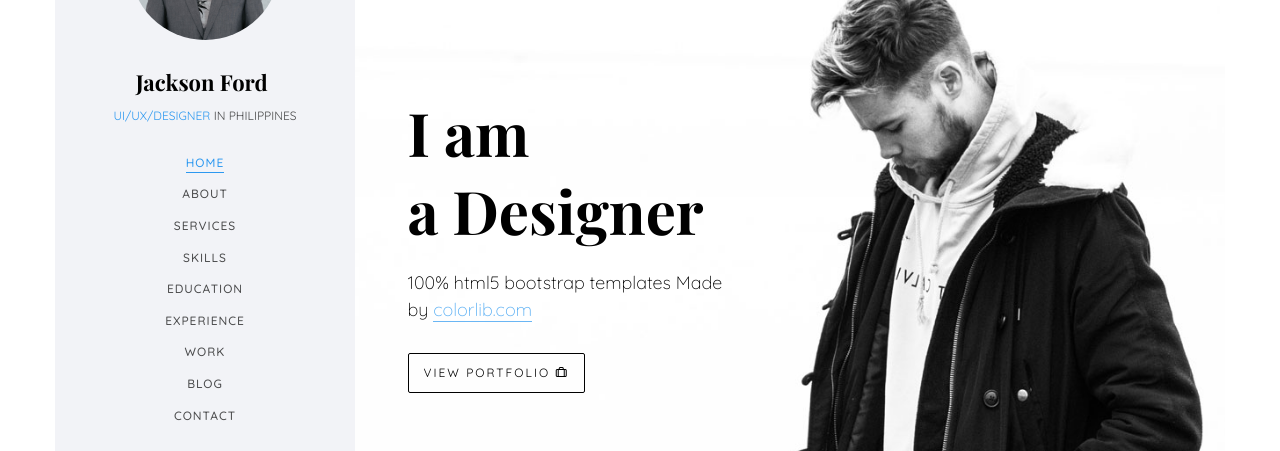
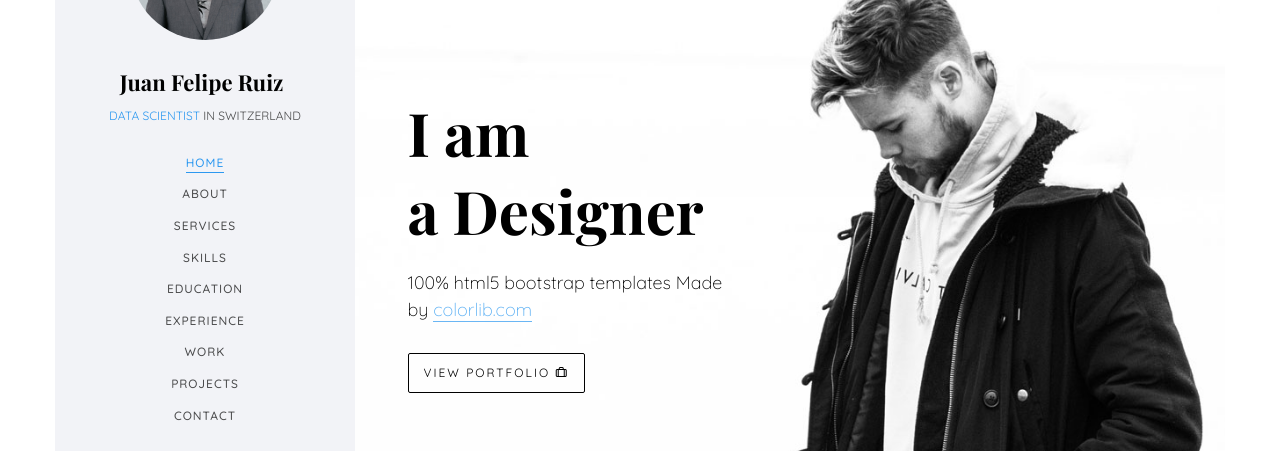
Before and after one commit to JuanFelipeRuiz/JuanFelipeRuiz.github.io, a plain HTML site: page index.html in a window 1280 px wide. Shown: the part 155-606 px from the top of the page. Drawn offline with nearby package versions, Linux system fonts and the light colour scheme; files whose address does not match are found by name; a web font is replaced by a local one.

Commit message:
Update index.html

```diff
--- a/index.html
+++ b/index.html
@@ -57,8 +57,8 @@
 		<aside id="colorlib-aside" role="complementary" class="border js-fullheight">
 			<div class="text-center">
 				<div class="author-img" style="background-image: url(images/about.jpg);"></div>
-				<h1 id="colorlib-logo"><a href="index.html">Jackson Ford</a></h1>
-				<span class="position"><a href="#">UI/UX/Designer</a> in Philippines</span>
+				<h1 id="colorlib-logo"><a href="index.html">Juan Felipe Ruiz</a></h1>
+				<span class="position"><a href="#">Data Scientist</a> in Switzerland</span>
 			</div>
 			<nav id="colorlib-main-menu" role="navigation" class="navbar">
 				<div id="navbar" class="collapse">
@@ -70,7 +70,7 @@
 						<li><a href="#" data-nav-section="education">Education</a></li>
 						<li><a href="#" data-nav-section="experience">Experience</a></li>
 						<li><a href="#" data-nav-section="work">Work</a></li>
-						<li><a href="#" data-nav-section="blog">Blog</a></li>
+						<li><a href="#" data-nav-section="blog">Projects</a></li>
 						<li><a href="#" data-nav-section="contact">Contact</a></li>
 					</ul>
 				</div>
```
